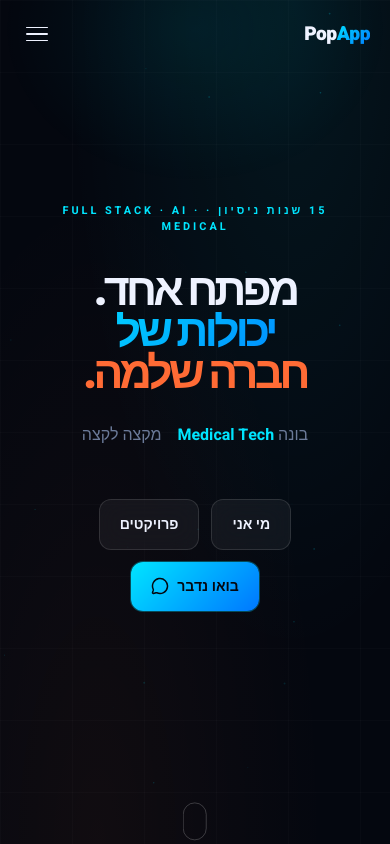
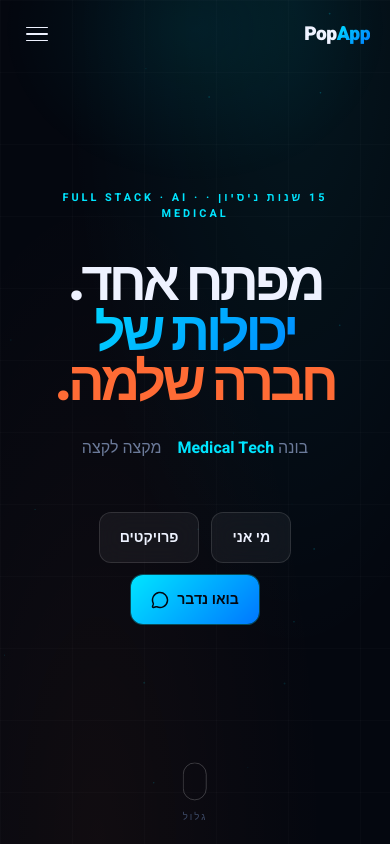
Before and after one commit to studioidan/popapp-website, a Next.js app: page / in a window 390 px wide. Shown: the top 844 px of the page. Built offline with nearby package versions, Linux system fonts and the light colour scheme.

Commit message:
Mobile: bigger hero headline, move scroll indicator higher to avoid clipping

```diff
--- a/components/Hero.tsx
+++ b/components/Hero.tsx
@@ -63,7 +63,7 @@ export default function Hero() {
 
         {/* headline */}
         <h1 className="ha" style={{
-          fontSize: 'clamp(2.8rem, 8vw, 8.5rem)',
+          fontSize: 'clamp(3.4rem, 12vw, 8.5rem)',
           fontWeight: 900, lineHeight: 0.92, letterSpacing: '-4px',
           marginBottom: 28,
         }}>
@@ -142,7 +142,7 @@ export default function Hero() {
 
       {/* scroll indicator */}
       <div style={{
-        position: 'absolute', bottom: -24, left: '50%',
+        position: 'absolute', bottom: 'clamp(16px,4vw,32px)', left: '50%',
         display: 'flex', flexDirection: 'column', alignItems: 'center', gap: 10,
         animation: 'floatY 2.5s ease-in-out infinite',
       }}>
```
